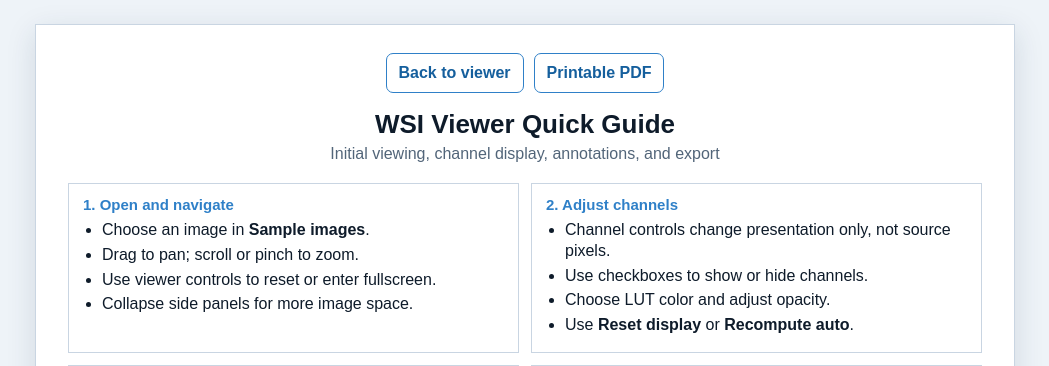
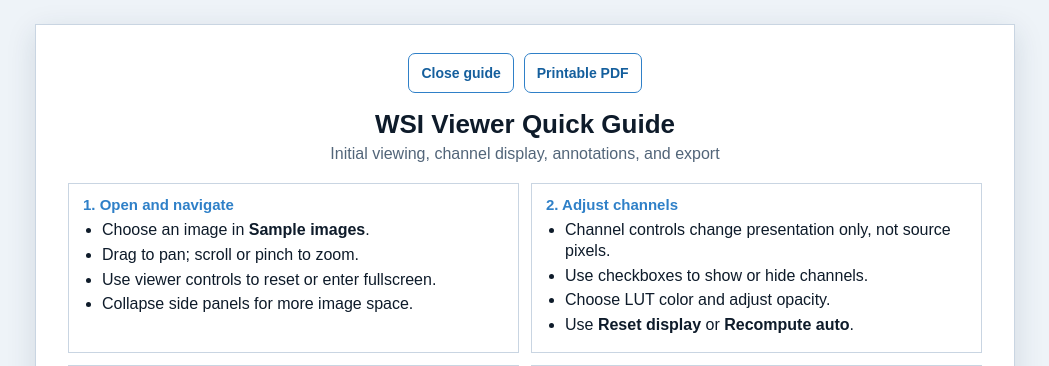
Before and after one commit to dmilstone/wsi-server, a web app: page /help/viewer-guide.html in a window 1280 px wide. Shown: the top 366 px of the page, without its empty margins (115-1164 px from the left). Run offline with its HTML, style and script files only (its server is not run), Linux system fonts and the light colour scheme; data that the repository does not hold is empty.

Commit message:
Close Help tab instead of opening another viewer

```diff
--- a/src/main/resources/static/help/viewer-guide.html
+++ b/src/main/resources/static/help/viewer-guide.html
@@ -13,11 +13,11 @@ h2{font-size:15px;color:#2f80c8;margin:0 0 7px}ul{margin:0;padding-left:19px}li{
 .warning{margin-top:12px;padding:10px 12px;background:#fff4d6;border:1px solid #e3b341;font-size:13px}.foot{font-size:12px;color:#526579;margin:8px 0 0}
 @media(max-width:720px){body{padding:0}.page{border:0;padding:18px}.grid{grid-template-columns:1fr}}
 @media print{@page{size:letter;margin:.4in}body{background:#fff;padding:0}.page{max-width:none;border:0;box-shadow:none;padding:0}h1{font-size:20px}.sub{font-size:11px;margin-bottom:10px}.grid{gap:8px}.card{padding:7px 9px}h2{font-size:11px}li{font-size:8.5px;margin:2px 0}.warning{font-size:8px;padding:6px}.foot{font-size:7.5px}}
-.guide-actions{display:flex;justify-content:center;gap:10px;margin:0 0 16px}.guide-actions a{display:inline-flex;align-items:center;min-height:40px;padding:8px 12px;border:1px solid #2f80c8;border-radius:7px;color:#155f9d;text-decoration:none;font-weight:700}.guide-actions a:hover,.guide-actions a:focus-visible{background:#e7f2fc;outline:3px solid #2f80c855;outline-offset:2px}
+.guide-actions{display:flex;justify-content:center;gap:10px;margin:0 0 16px}.guide-actions a,.guide-actions button{display:inline-flex;align-items:center;min-height:40px;padding:8px 12px;border:1px solid #2f80c8;border-radius:7px;color:#155f9d;background:#fff;text-decoration:none;font:700 14px Arial,Helvetica,sans-serif;cursor:pointer}.guide-actions a:hover,.guide-actions a:focus-visible,.guide-actions button:hover,.guide-actions button:focus-visible{background:#e7f2fc;outline:3px solid #2f80c855;outline-offset:2px}
 </style>
 </head>
 <body><main class="page">
-<nav class="guide-actions" aria-label="Guide actions"><a href="/" aria-label="Return to WSI Viewer">Back to viewer</a><a href="/help/WSI-Viewer-Quick-Guide.pdf" target="_blank" rel="noopener" aria-label="Open printable PDF quick guide">Printable PDF</a></nav>
+<nav class="guide-actions" aria-label="Guide actions"><button id="close-guide" type="button" aria-label="Close guide and return to the existing viewer tab">Close guide</button><a href="/help/WSI-Viewer-Quick-Guide.pdf" target="_blank" rel="noopener" aria-label="Open printable PDF quick guide">Printable PDF</a></nav>
 <h1>WSI Viewer Quick Guide</h1><p class="sub">Initial viewing, channel display, annotations, and export</p>
 <div class="grid">
 <section class="card"><h2>1. Open and navigate</h2><ul><li>Choose an image in <b>Sample images</b>.</li><li>Drag to pan; scroll or pinch to zoom.</li><li>Use viewer controls to reset or enter fullscreen.</li><li>Collapse side panels for more image space.</li></ul></section>
@@ -29,4 +29,13 @@ h2{font-size:15px;color:#2f80c8;margin:0 0 7px}ul{margin:0;padding-left:19px}li{
 </div>
 <p class="warning"><b>Report:</b> blank/distorted images, missing or changed annotations, failed exports, login errors, or unusual delays. Report the image name and approximate time; do not send sensitive image data outside the approved support process.</p>
 <p class="foot">Before reporting a display problem, try one normal refresh - but never refresh while a recent annotation change may still be saving.</p>
-</main></body></html>
+</main>
+<script>
+document.getElementById("close-guide").addEventListener("click", () => {
+    window.close();
+    window.setTimeout(() => {
+        if (!window.closed) window.location.assign("/");
+    }, 100);
+});
+</script>
+</body></html>
```
